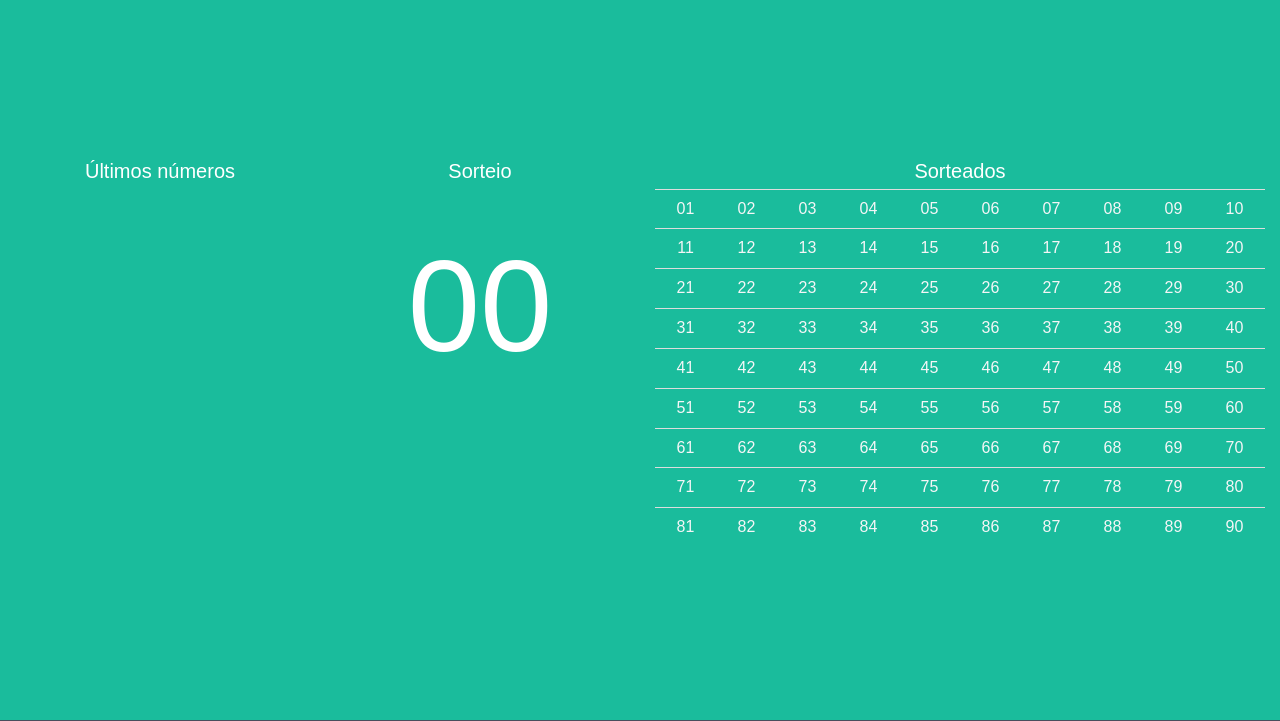
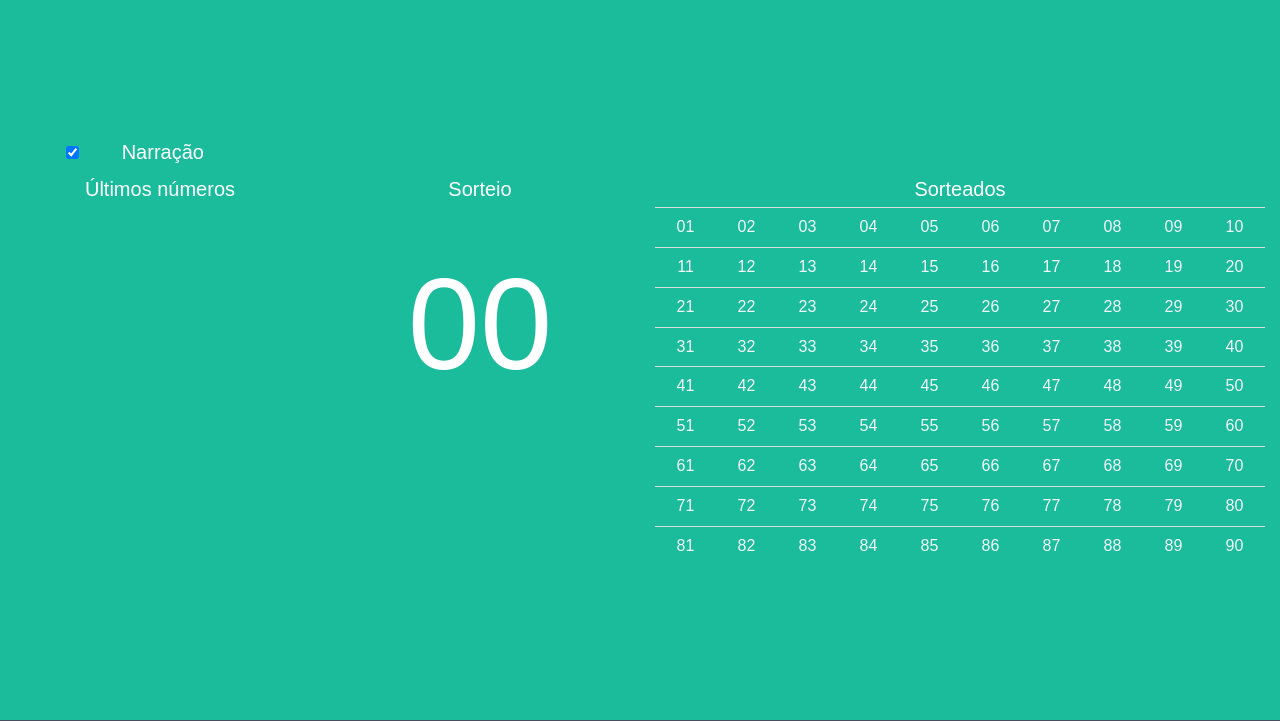
Before and after one commit to controljud/bingoo, a PHP site: page / in a window 1280 px wide. Shown: the part 80-801 px from the top of the page. Run offline with PHP 8.4, Linux system fonts and the light colour scheme.

Commit message:
Inclusão de controle para ativar / desativar a narração

```diff
--- a/index.php
+++ b/index.php
@@ -29,6 +29,11 @@
             </div>
         </nav>
         <div class="container-fluid bg-1 text-center" id="contPrinc">
+            <div class="row">
+                <div class="col-md-1" style="text-align:right"><input style="width:15px; margin:12px" type="checkbox" id="play_voice" name="play_voice" checked/></div>
+                <div class="col-md-1">Narração</div>
+                <div class="col-md-10"></div>
+            </div>
             <div class="row">
                 <div class="col-md-3">Últimos números</div>
                 <div class="col-md-3">Sorteio</div>
--- a/js/scripts.js
+++ b/js/scripts.js
@@ -21,12 +21,14 @@ function dialoga(){
     fala(texto);
 }
 function fala(texto){
-    if(isNaN(texto) || floreio[texto] == undefined) {
-        msg = new SpeechSynthesisUtterance(texto);
-    }else{
-        msg = new SpeechSynthesisUtterance(texto + ', ' + floreio[texto]);
+    if($('#play_voice').is(':checked')) {
+        if (isNaN(texto) || floreio[texto] == undefined) {
+            msg = new SpeechSynthesisUtterance(texto);
+        } else {
+            msg = new SpeechSynthesisUtterance(texto + ', ' + floreio[texto]);
+        }
+        window.speechSynthesis.speak(msg);
     }
-    window.speechSynthesis.speak(msg);
 }
 function ultimosSorteios(num){
     sorteados[sorteados.length] = num;
```
